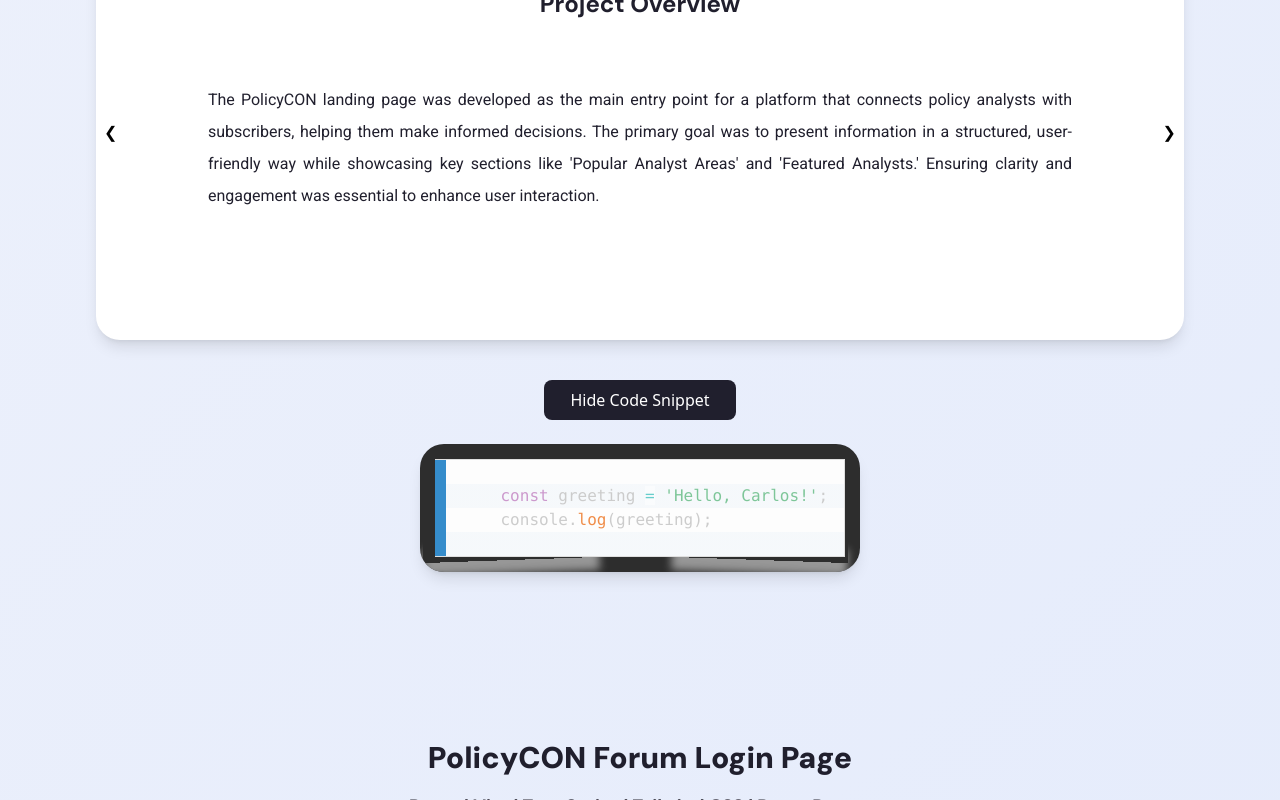
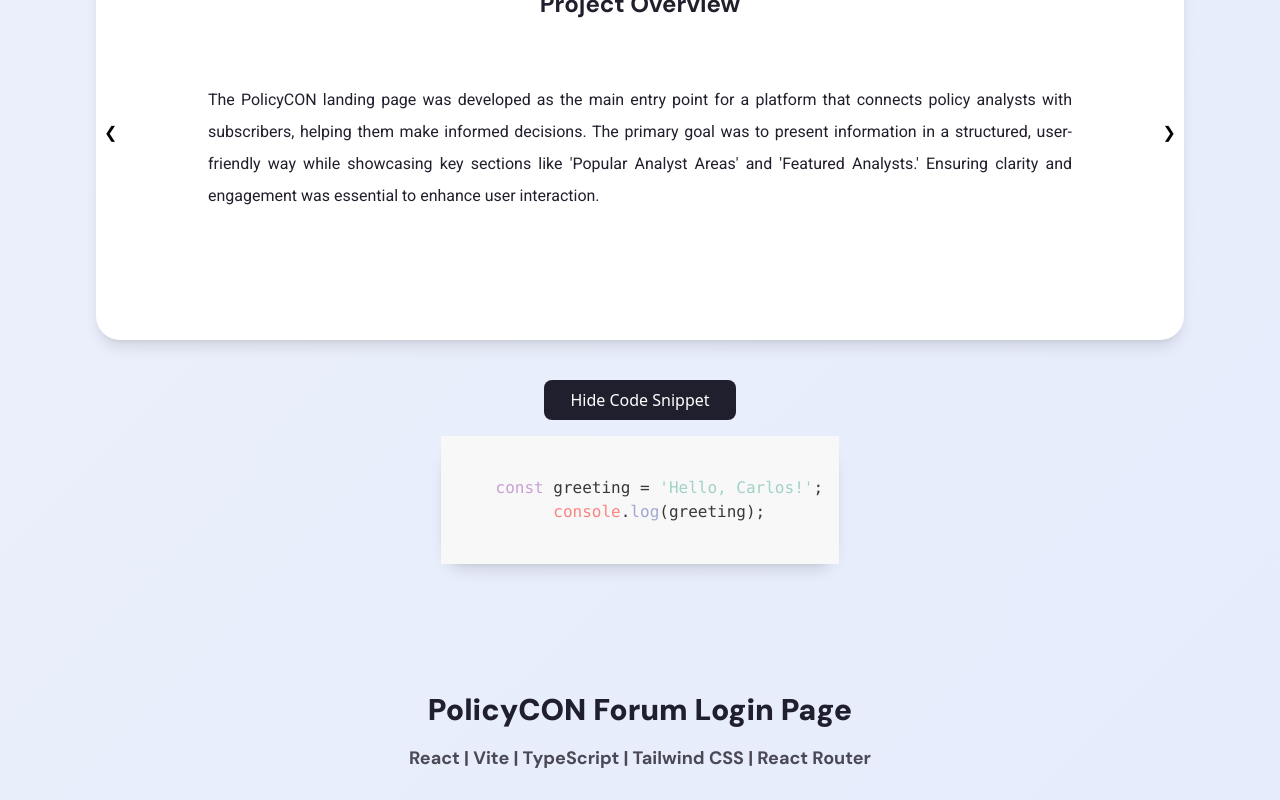
Before and after one commit to burleydev/burley-pf, a React (Vite) app: page / in a window 1280 px wide. Both pictures are taken after a click on the button "Show Code Snippet". Shown: the part 3502-4302 px from the top of the page. Built offline with nearby package versions, Linux system fonts and the light colour scheme.

Commit message:
removed prismjs and added highlightjs

```diff
--- a/package.json
+++ b/package.json
@@ -12,7 +12,8 @@
   "dependencies": {
     "aos": "^2.3.4",
     "classnames": "^2.5.1",
-    "prismjs": "^1.29.0",
+    "highlight.js": "^11.10.0",
+    "prism-themes": "^1.9.0",
     "react": "^18.3.1",
     "react-dom": "^18.3.1"
   },
--- a/src/components/codeblock.jsx
+++ b/src/components/codeblock.jsx
@@ -1,35 +1,29 @@
 import React, { useEffect, useRef } from 'react';
-import Prism from 'prismjs';
-import 'prismjs/themes/prism-coy.css'; // Ensure this is the correct theme
-import classNames from 'classnames'; // Import classnames
-import PropTypes from 'prop-types'; // Import PropTypes
+import hljs from 'highlight.js';
+import 'highlight.js/styles/base16/sagelight.css';
 
-// Import language definitions
-import 'prismjs/components/prism-javascript';
-import 'prismjs/components/prism-typescript';
+import 'highlight.js/lib/languages/javascript';
+import 'highlight.js/lib/languages/typescript';
+import PropTypes from 'prop-types';
 
 const CodeBlock = ({ code, language }) => {
-  const ref = useRef(null);
+  const codeRef = useRef(null);
 
   useEffect(() => {
-    if (ref.current) {
-      // Highlight the code block
-      Prism.highlightElement(ref.current);
+    if (codeRef.current) {
+      hljs.highlightElement(codeRef.current); // Highlight the code block
     }
-  }, [code, language]); // Re-run the effect when code or language changes
-
-  const codeClass = classNames(`language-${language}`);
+  }, [code, language]); // Re-run if code or language changes
 
   return (
-    <pre className='rounded-3xl shadow-lg'>
-      <code ref={ref} className={codeClass}>
+    <pre className='shadow-lg rounded-3xl'>
+      <code ref={codeRef} className={`language-${language}`}>
         {code}
       </code>
     </pre>
   );
 };
 
-// Add PropTypes for type checking
 CodeBlock.propTypes = {
   code: PropTypes.string.isRequired,
   language: PropTypes.string.isRequired,
--- a/src/components/toggleCode.jsx
+++ b/src/components/toggleCode.jsx
@@ -9,7 +9,7 @@ const ToggleCode = ({ SnippetComponent }) => { // Accept SnippetComponent as a p
   };
 
   return (
-    <div className='code-snippet mb-40'>
+    <div className='code-snippet mb-32'>
       <button
         onClick={toggleVisibility}
         className='mb-4 px-4 py-2 text-white bg-myBlack rounded-lg w-[12rem]'
--- a/src/index.css
+++ b/src/index.css
@@ -14,7 +14,6 @@ body {
   place-items: center;
   min-width: 320px;
   min-height: 100vh;
-  /* background-color: #11151c; */
   background: rgb(245,246,251);
   background: linear-gradient(135deg, rgba(245,246,251,1) 0%, rgba(214,226,252,1) 100%);
 }
@@ -57,16 +56,12 @@ button a:hover {
   color: #ffffff;
 }
 
-.arrow {
+/* .arrow {
   margin-top: 10px;
-}
+} */
 
-.projects {
+/* .projects {
   background-color: #364156;
-}
-
-/* .code {
-  background-color: #212d40;
 } */
 
 .code-snippet {
```
Also changed, not shown: src/main.jsx (+10 -13 lines), 1 other file (tests, documents, lock files or other folders).
